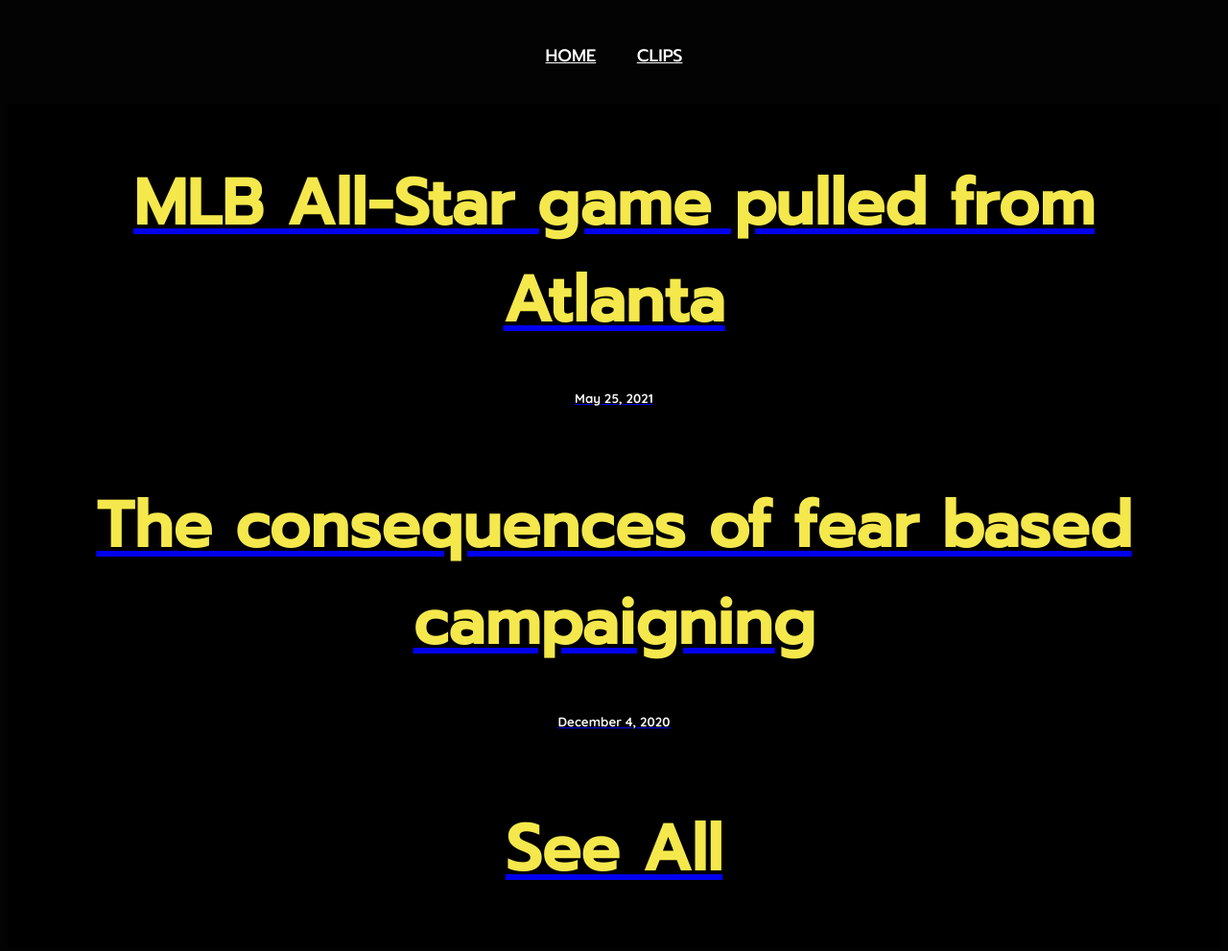
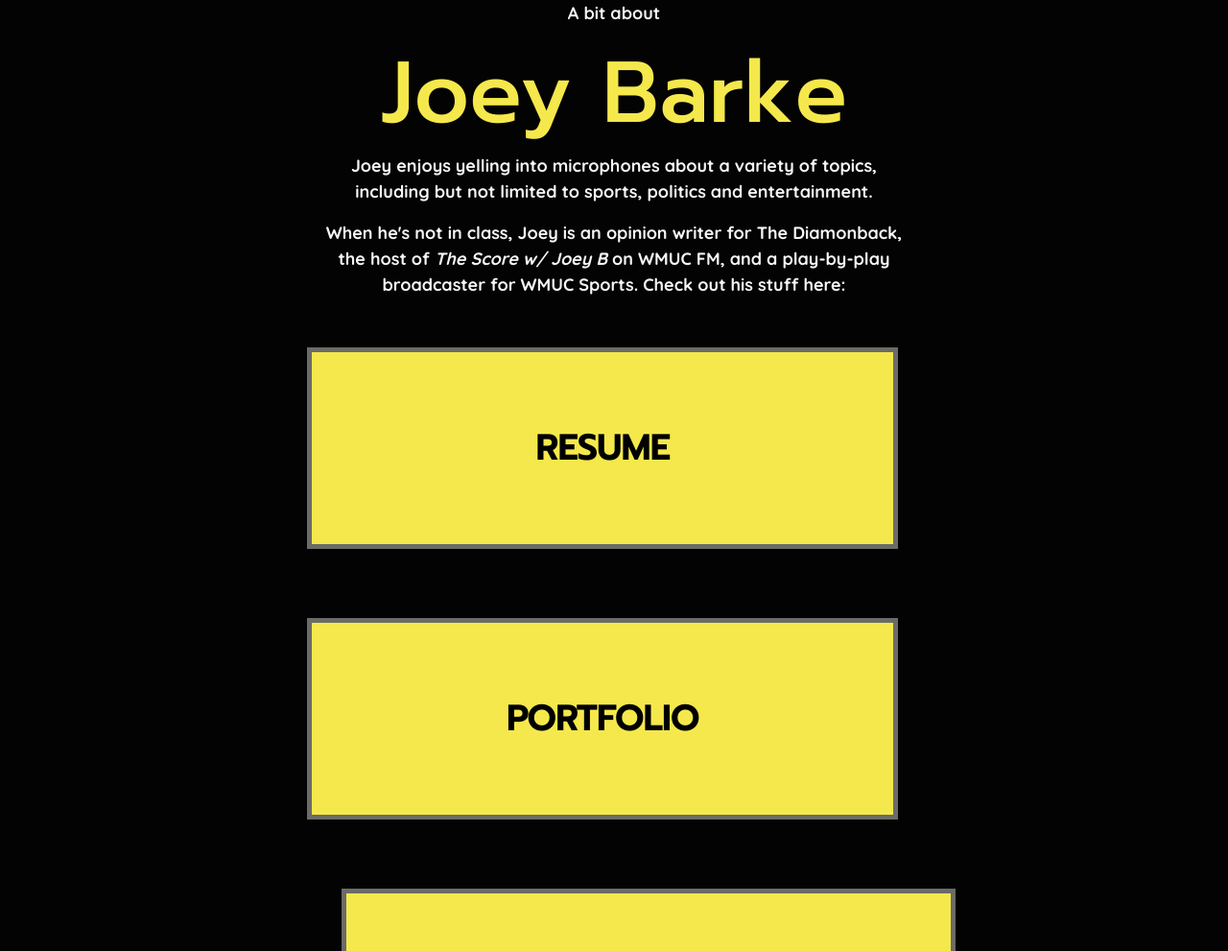
Before and after one commit to joeybarke/joeybarke.github.io, a plain HTML site: page writtenclips/index.html in a window 1280 px wide. Shown: the top 991 px of the page at 96% size. Drawn offline with nearby package versions, Linux system fonts and the light colour scheme; files that its build step writes are made by us from their sources.

Commit message:
Update index.html

```diff
--- a/writtenclips/index.html
+++ b/writtenclips/index.html
@@ -6,54 +6,42 @@
     <meta name="viewport" content="width=device-width, initial-scale=1.0">
     <meta http-equiv="X-UA-Compatible" content="ie=edge">
     <!------seo--------->
-    <title>Written clips</title>
-    <meta name="description" content="Writings.">
+    <title>Joey Barke's Portfolio</title>
+    <meta name="description" content="Description goes here.">
     <!--booststrap---->
-    <script src="https://cdn.jsdelivr.net/npm/bootstrap@5.3.0-alpha1/dist/js/bootstrap.bundle.min.js"
-        integrity="sha384-w76AqPfDkMBDXo30jS1Sgez6pr3x5MlQ1ZAGC+nuZB+EYdgRZgiwxhTBTkF7CXvN"
-        crossorigin="anonymous"></script>
+    <link href="https://cdn.jsdelivr.net/npm/bootstrap@5.3.0-alpha1/dist/css/bootstrap.min.css" rel="stylesheet"
+        integrity="sha384-GLhlTQ8iRABdZLl6O3oVMWSktQOp6b7In1Zl3/Jr59b6EGGoI1aFkw7cmDA6j6gD" crossorigin="anonymous">
     <!-----CSS-->
-    <link rel="stylesheet" href="../site/css/site.css">
+    <link rel="stylesheet" href="site/css/site.css">
     <link rel="preconnect" href="https://fonts.googleapis.com">
     <link rel="preconnect" href="https://fonts.gstatic.com" crossorigin>
     <link href="https://fonts.googleapis.com/css2?family=Montserrat:wght@100&family=Prompt:wght@500&family=Quicksand:wght@700&display=swap" rel="stylesheet">
 </head>
 
 <body>
-    <div class="container">
+    <div class="container-fluid">
         <div class="center">
-            <div class="row">
-                <nav>
-                    <a href="../">Home</a>
-                    <a href="../clips/">Clips</a>
-                </nav>
-                <div class="col-4">
-                    <button class="button"><a
-                            href="https://www.wjpitch.com/top-stories/2021/05/25/mlb-all-star-game-pulled-from-atlanta-amid-voting-law-controversy/">
-                            <h1>MLB All-Star game pulled from Atlanta</h1>
-                            <p>May 25, 2021</p>
-                        </a></button>
+            <div class="row align-items-center">
+                <p>A bit about</p>
+                <h1>Joey Barke</h1>
+                <p>Joey enjoys yelling into microphones about a variety of topics, including but not limited to sports,
+                    politics and entertainment.</p>
+                <p>When he's not in class, Joey is an opinion writer for The Diamonback, the host of <i>The Score w/
+                        Joey B</i> on WMUC FM, and a play-by-play broadcaster for WMUC Sports. Check out his stuff here:
+                </p>
+                <div class="row align-items-center justify-content-center">
+                    <div class="rectangle">
+                        <a class="nav-link" href="resume/">Resume</a>
                     </div>
-                <div class="col-4">
-                    <button class="button"><a
-                            href="https://www.wjpitch.com/top-stories/2020/12/04/the-consequences-of-fear-based-campaigning/">
-                            <h1>The consequences of fear based campaigning</h1>
-                            <p>December 4, 2020</p>
-                        </a></button>
+                    <div class="rectangle">
+                        <a class="nav-link" href="clips/">Portfolio</a>
                     </div>
-                <div class="col-4">
-                    <button class="button"><a
-                            href="https://www.dropbox.com/s/6yku9dx88psnvnw/Written%20stories%20examples.txt?dl=0">
-                            <h1>See All</h1>
-                        </a>
-                    </button>
                 </div>
-
+                <div class="rectangle">
+                    <a class="nav-link" href="contact/">Contact</a>
                 </div>
             </div>
         </div>
-
-
         <!--------JAVA SCRIPT! DONT TOUCH ANYTHING BELOW-->
         <script src="https://cdn.jsdelivr.net/npm/@popperjs/core@2.11.6/dist/umd/popper.min.js"
             integrity="sha384-oBqDVmMz9ATKxIep9tiCxS/Z9fNfEXiDAYTujMAeBAsjFuCZSmKbSSUnQlmh/jp3"
@@ -61,6 +49,7 @@
         <script src="https://cdn.jsdelivr.net/npm/bootstrap@5.3.0-alpha1/dist/js/bootstrap.min.js"
             integrity="sha384-mQ93GR66B00ZXjt0YO5KlohRA5SY2XofN4zfuZxLkoj1gXtW8ANNCe9d5Y3eG5eD"
             crossorigin="anonymous"></script>
+    </div>
 </body>
 
 </html>
```
Lines whose indentation alone changed are shown as unchanged.
